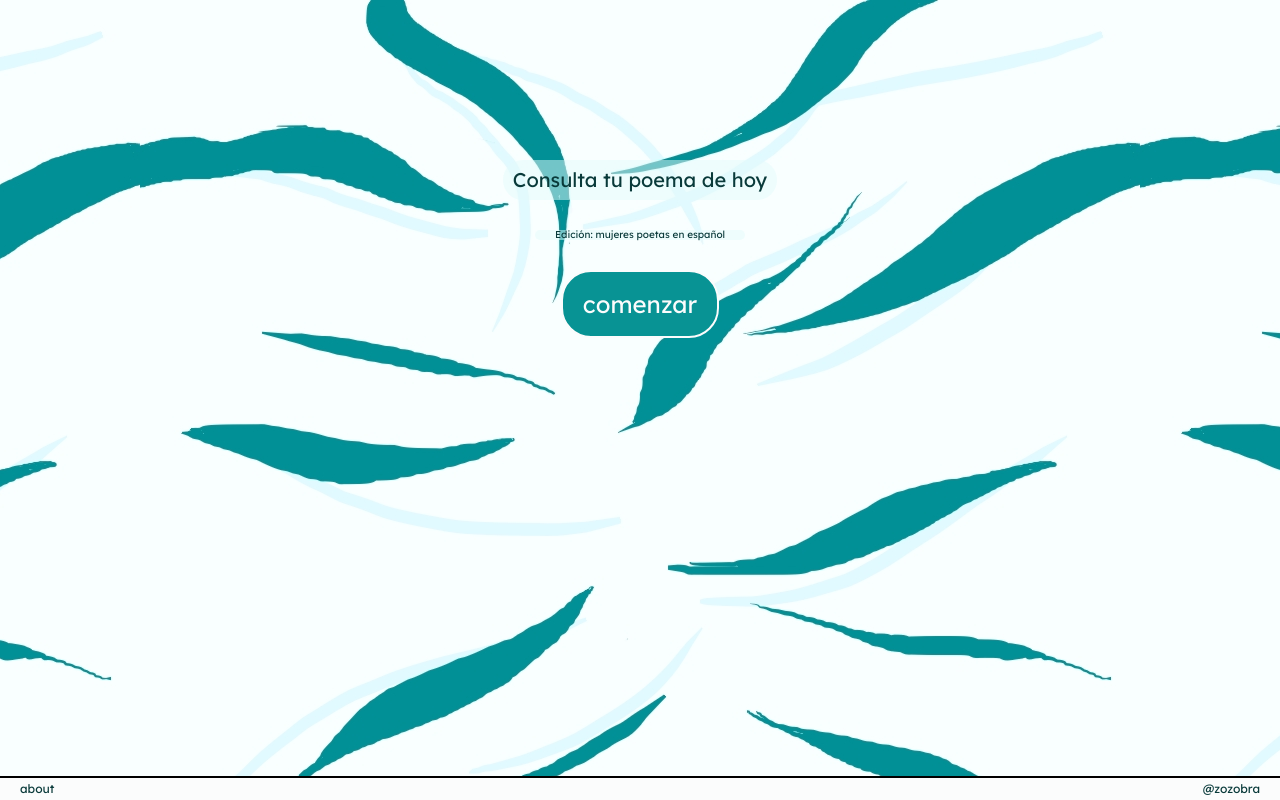
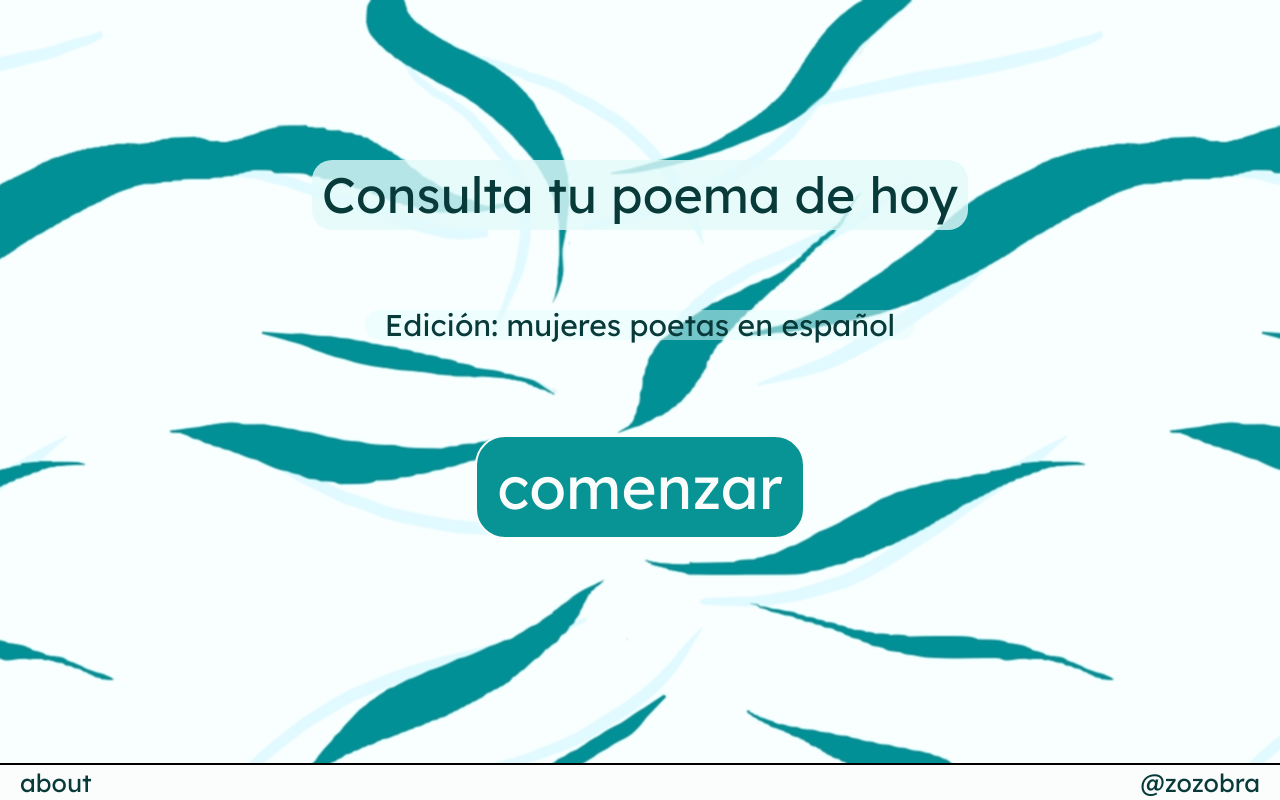
Before and after one commit to Pi-Rey/proyecto-principal, a website built with Vite: page src/index.html in a window 1280 px wide. Built offline with nearby package versions, Linux system fonts and the light colour scheme.

Commit message:
add media queries landing

```diff
--- a/src/scss/layout/_footer.scss
+++ b/src/scss/layout/_footer.scss
@@ -1,19 +1,23 @@
 .footer {
   height: fit-content;
-  width: 100vW;
+  width: 100vw;
   border-top: 2px solid black;
   display: flex;
   justify-content: space-between;
-padding:5px 20px;
+  padding: 5px 20px;
   background-color: $casi_blanco;
   position: fixed;
   bottom: 0;
   left: 50%;
   transform: translate(-50%);
 
+
   &__link {
     text-decoration: none;
     color: $turquesa_oscuro;
     font-size: 1.2rem;
+    @media screen and (width >= 768px) {
+        font-size: 2.5rem;
+      }
   }
 }
--- a/src/scss/layout/_landing.scss
+++ b/src/scss/layout/_landing.scss
@@ -1,27 +1,36 @@
-.landing{
+.landing {
   margin-top: 20vh;
   display: flex;
   flex-direction: column;
-    //justify-content: center;
   align-items: center;
   gap: 30px;
   text-align: center;
-    &__title{
+  @media screen and (width >= 768px) {
+   // margin-top: 25vh;
+    gap: 80px;
+  }
+  &__title {
     color: $turquesa_oscuro;
     font-size: 2rem;
     margin: 0 40px;
     padding: 10px;
     border-radius: 20px;
-        background-color: rgba($color:$blanco_azul, $alpha: 0.5)
+    background-color: rgba($color: $blanco_azul, $alpha: 0.8);
+    @media screen and (width >= 768px) {
+        font-size: 5rem;
       }
-    &__subtitle{
+  }
+  &__subtitle {
     color: $turquesa_oscuro;
     font-size: 1rem;
     padding: 0 20px;
     border-radius: 20px;
-        background-color: rgba($color:$blanco_azul, $alpha: 0.5)
+    background-color: rgba($color: $blanco_azul, $alpha: 0.5);
+    @media screen and (width >= 768px) {
+        font-size: 3rem;
       }
-    &__boton{
+  }
+  &__boton {
     font-size: 2.4rem;
     text-decoration: none;
     color: $casi_blanco;
@@ -30,5 +39,9 @@
     border: 2px solid $casi_blanco;
     width: fit-content;
     padding: 20px;
+    @media screen and (width >= 768px) {
+        font-size: 6rem;
+        margin-top: 15px;
       }
   }
+}
--- a/src/scss/main.scss
+++ b/src/scss/main.scss
@@ -20,7 +20,7 @@
 
 
 .body {
-  background-image: url(/images/background.jpg);
+  background-image: url(/images/background3.jpg);
   background-position: top;
   background-size: strech;
 
```
Also changed, not shown: public/images/background.jpg (deleted), public/images/background3.jpg (added), 2 other files. Lines whose indentation alone changed are shown as unchanged.
